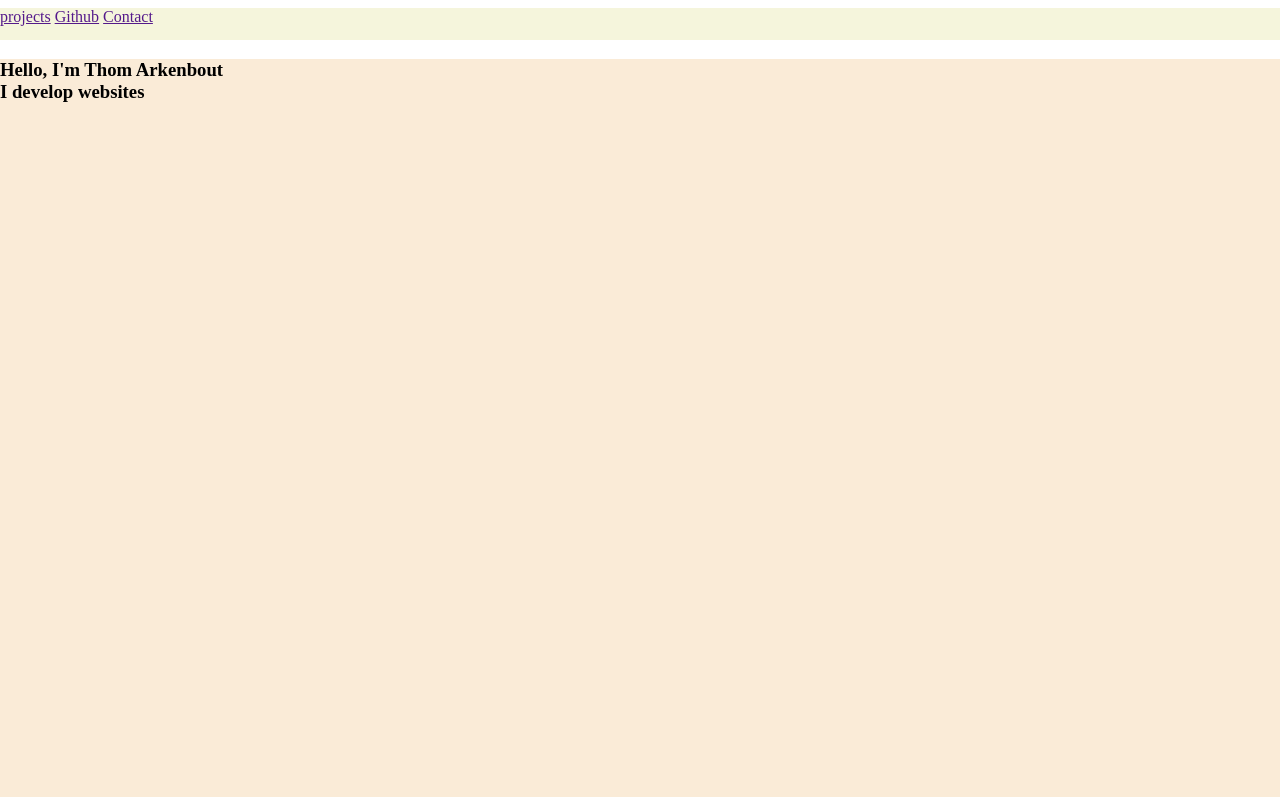
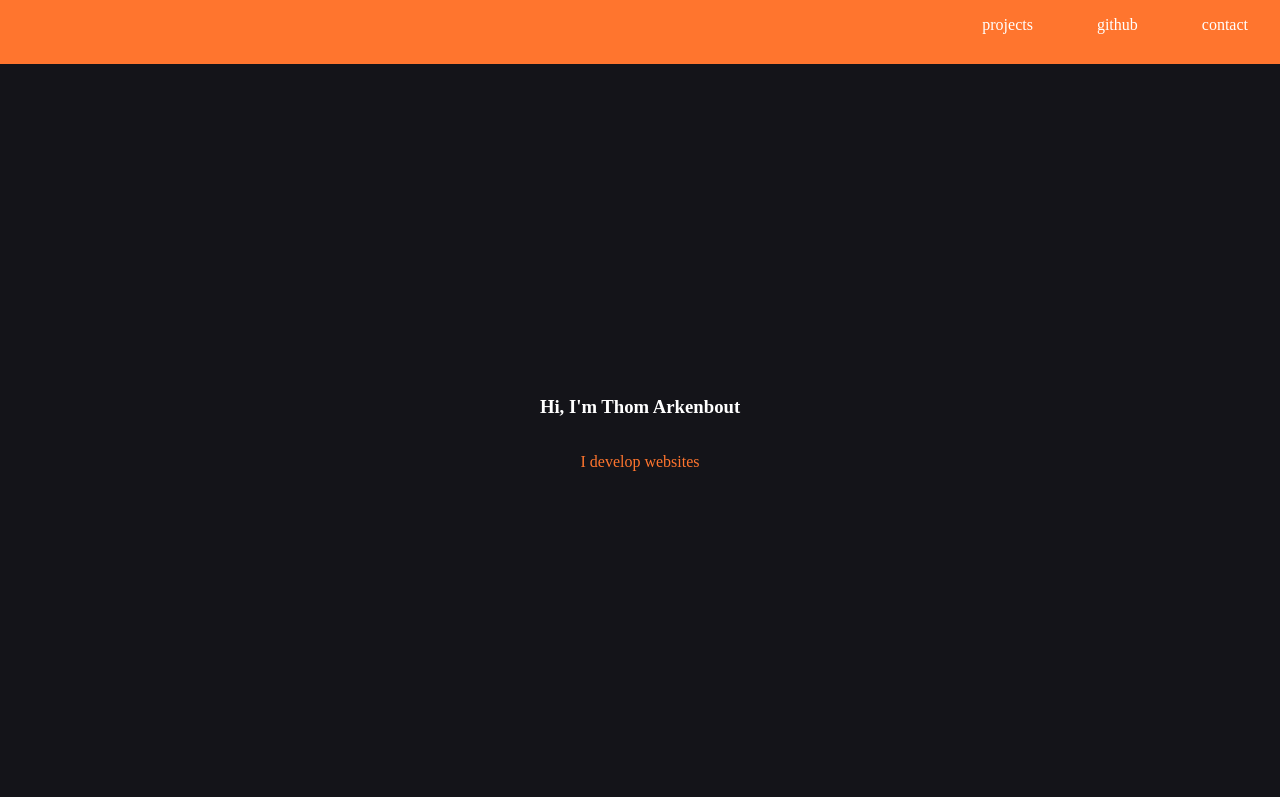
Before and after one commit to ThomArkenbout/Portfolio, a plain HTML site: page index.html in a window 1280 px wide. Shown: the top 797 px of the page. Drawn offline with Linux system fonts and the light colour scheme.

Commit message:
finished layoing out navbar and welcome-section

```diff
--- a/index.html
+++ b/index.html
@@ -11,17 +11,19 @@
 
 <body>
     <nav id="navbar">
-        <a href="">projects</a>
-        <a href="">Github</a>
-        <a href="">Contact</a>
+        <ul class="nav-list">
+            <li><a href="">projects</a></li>
+            <li><a href="">github</a></li>
+            <li><a href="">contact</a></li>
+        </ul>
     </nav>
     <main>
         <article>
             <section id="welcome-section">
-                <h1>Hello, I'm Thom Arkenbout
-                    <br>
+                <h1>Hi, I'm Thom Arkenbout</h1>
+                <p>
                     I develop websites
-                </h1>
+                </p>
             </section>
             <section id="projects">
                 <h2>projects I made</h2>
--- a/portfolio.css
+++ b/portfolio.css
@@ -1,19 +1,56 @@
 body {
+    margin-top: 0;
     margin-left: 0;
     margin-right: 0;
 }
 
+/*
+#ff752E
+#2eb8ff
+*/
+
 #navbar {
-    height: 4vh;
+    height: 4rem;
+    display: flex;
+    justify-content: end;
     width: 100%;
-    position: -webkit-sticky;
     position: sticky;
     top: 0px;
-    background-color: beige;
+    background-color: rgba(255, 117, 46, 1);
+}
+
+.nav-list {
+    display: flex;
+    margin-right: 2rem;
+    list-style: none;
+}
+
+.nav-list a {
+    display: block;
+    height: 100%;
+    margin-left: 4rem;
+    text-decoration: none;
+    color: white;
 }
 
 #welcome-section {
-    height: 96vh;
+    display: flex;
+    flex-direction: column;
+    justify-content: center;
+    align-items: center;
+    height: calc(100vh - 4rem);
     width: 100%;
-    background-color: antiquewhite;
+    background-color: rgba(20, 20, 25, 1);
+    color: white;
 }
+
+#welcome-section p {
+    color: rgba(255, 117, 46, 1);
+}
+
+
+#projects {
+    display: grid;
+    grid-template-columns: auto 1fr 1fr 1fr auto;
+    grid-template-rows:  1fr 1fr;
+}
```
